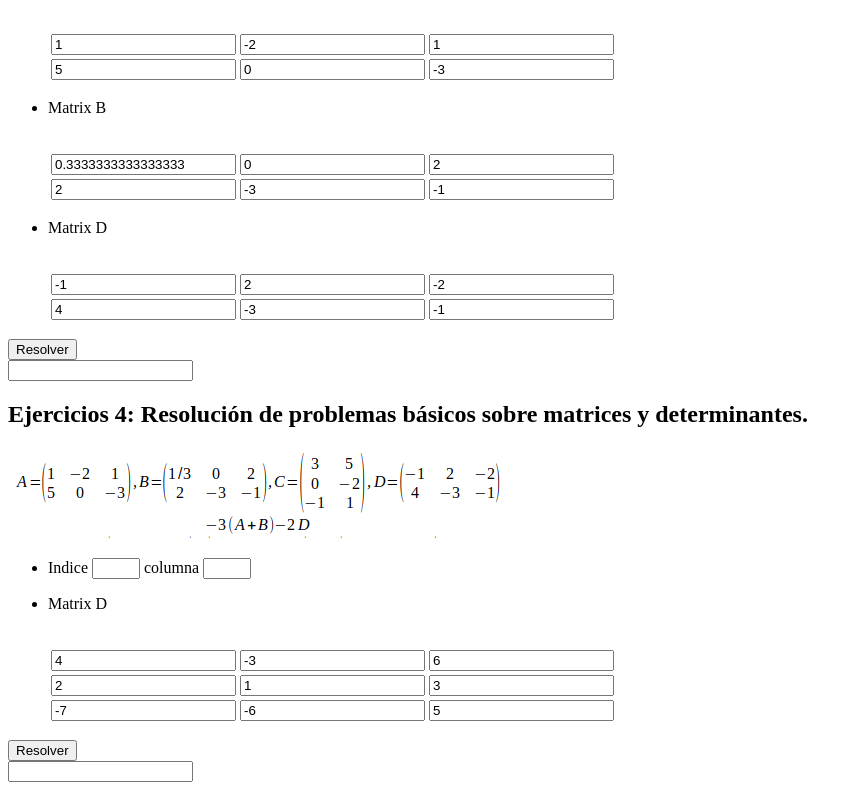
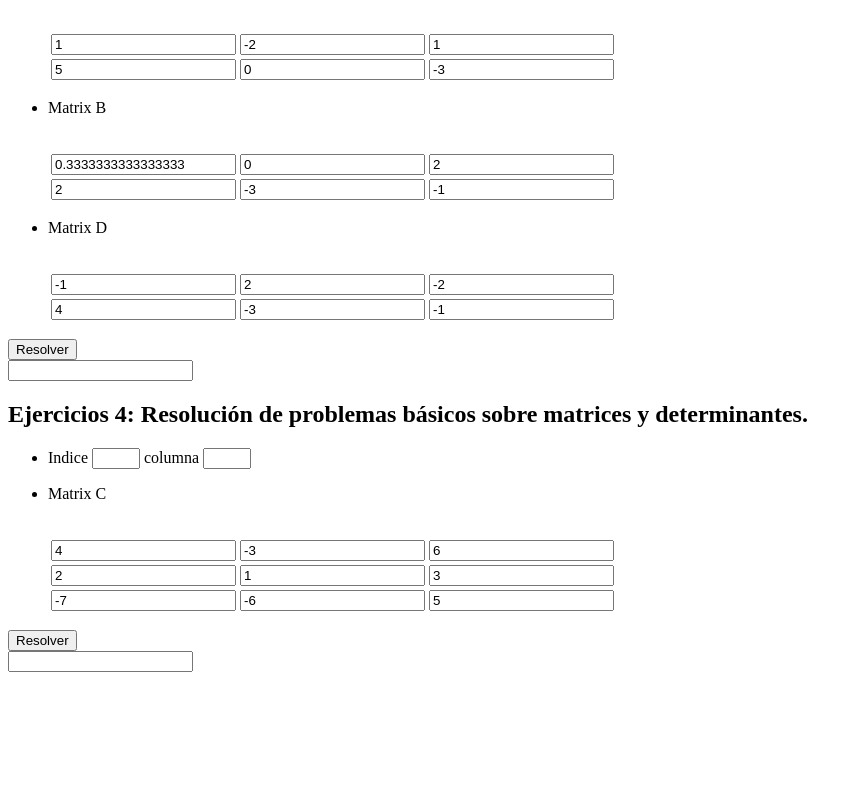
Before and after one commit to AndresManuelArias/algebra_lineal, a plain HTML site: page index.html in a window 1280 px wide. Shown: the part 1705-2495 px from the top of the page, without its empty margins (0-862 px from the left). After the commit the page ends 2385 px from the top, so only its background shows below. Drawn offline with Linux system fonts and the light colour scheme.

Commit message:
se arreglo en index html

```diff
--- a/index.html
+++ b/index.html
@@ -187,7 +187,6 @@
     </section>
     <section>
         <h1>Ejercicios 4: Resolución de problemas básicos sobre matrices y determinantes. </h1>
-        <img src="libreria_algebra_lineal/ejercicio_3_matriz.png" >
         <form>
             <ul>
                 <li>
@@ -197,7 +196,7 @@
                     <input type="number" min="0" max="3" name="columna" />
                 </li>
                 <li>
-                    <p>Matrix D</p>  </br>
+                    <p>Matrix C</p>  </br>
                     <table>
                         <tr>
                             <td>
```
